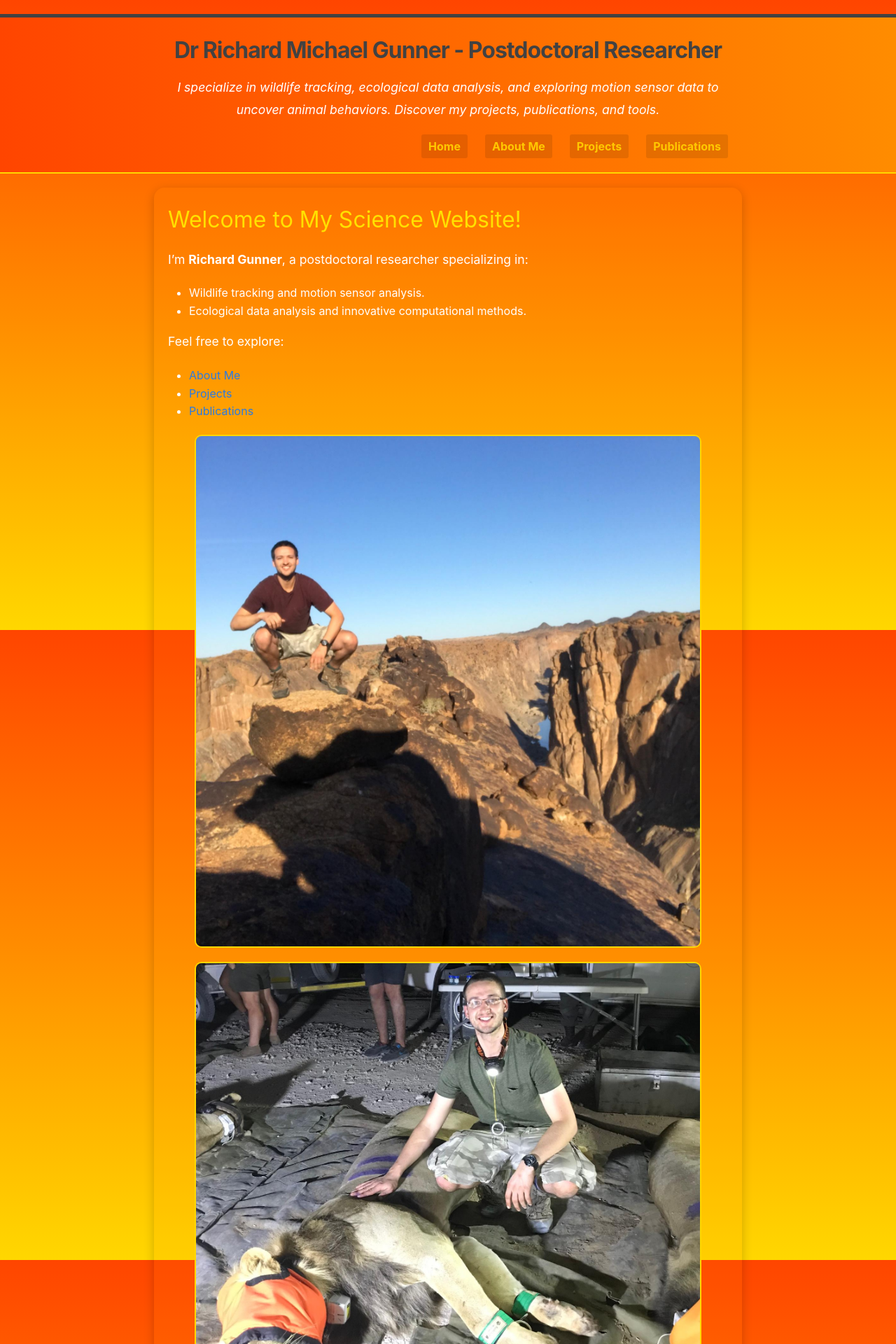
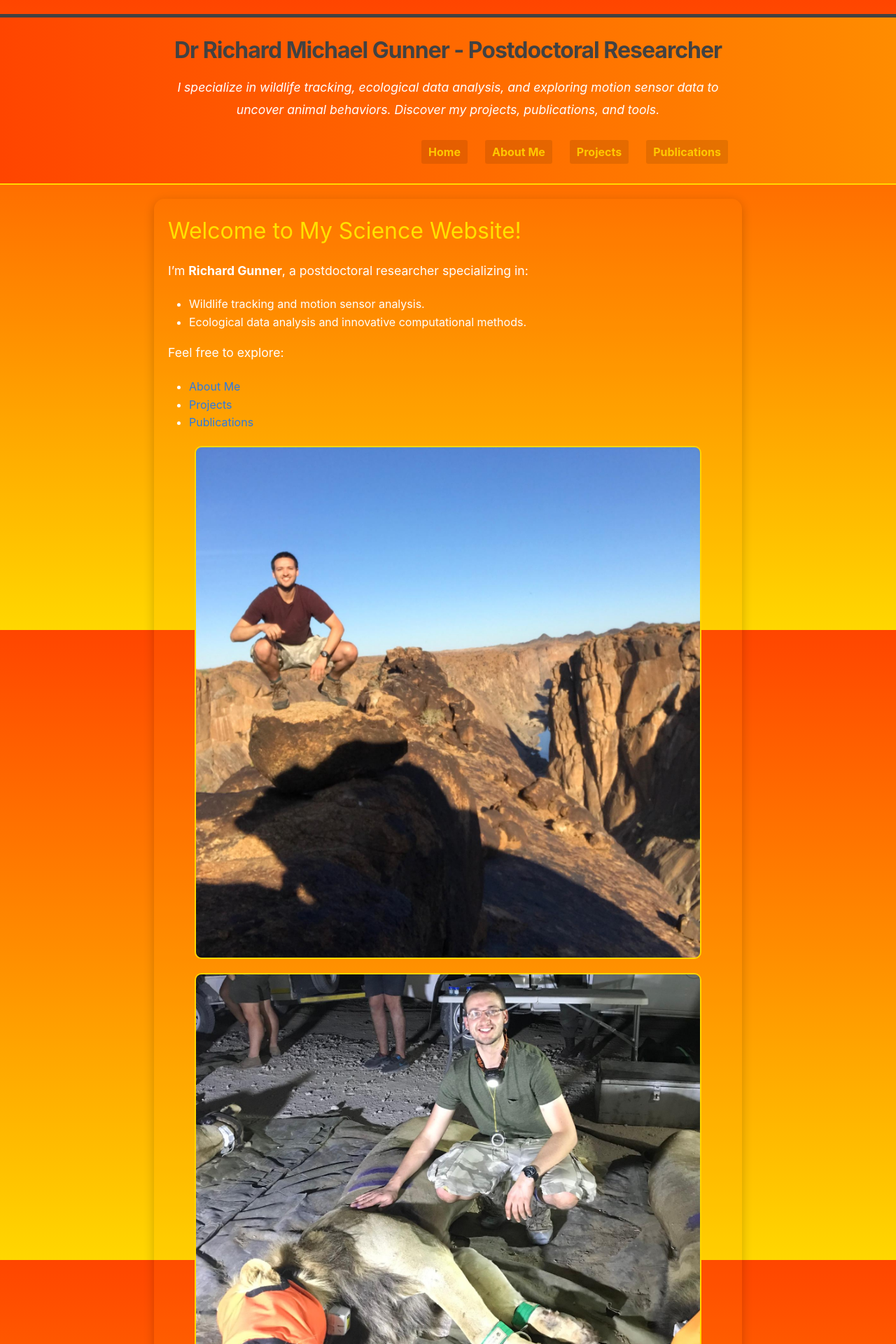
Before and after one commit to Richard6195/my-website, a Jekyll site: the page built from index.md, in a window 1280 px wide. Shown: the top 1920 px of the page at 70% size. Built offline with Jekyll 4.4.1, drawn with Linux system fonts in a browser that asks for light colours.

```diff
--- a/_sass/minima/_custom.scss
+++ b/_sass/minima/_custom.scss
@@ -29,7 +29,6 @@ body {
   font-size: 1.1rem;
   font-style: italic;
   margin-top: 10px;
-  margin-bottom: 10px;
 }
 
 /* Navigation Styling */
@@ -38,7 +37,8 @@ body {
   justify-content: center;
   gap: 5px;
   flex-wrap: wrap; /* Allows links to move to the next line if needed */
-  margin-top: 10px;
+  margin-top: 8px;
+  margin-bottom: 8px;
   color: #ffffff;
 }
 
```
